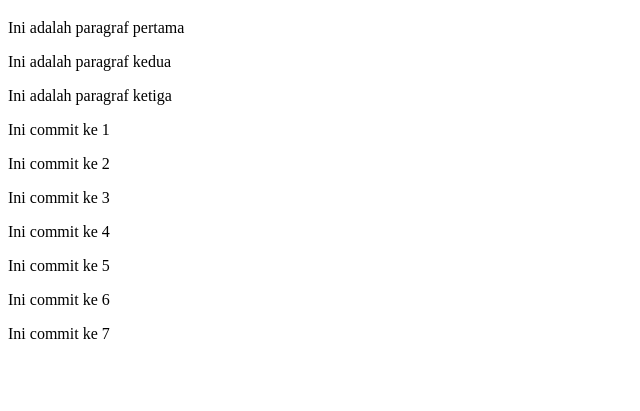
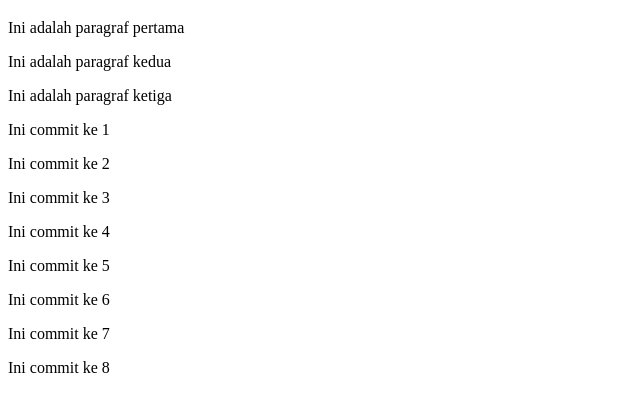
Before and after one commit to Wisander-Wibowo/praktek-06-github, a plain HTML site: page index.html in a window 1280 px wide. Shown: the part 61-472 px from the top of the page, without its empty margins (0-640 px from the left). Drawn offline with Linux system fonts and the light colour scheme.

Commit message:
menambahkan commit 8

```diff
--- a/index.html
+++ b/index.html
@@ -18,5 +18,7 @@
     <p>Ini commit ke 5</p>
     <p>Ini commit ke 6</p>
     <p>Ini commit ke 7</p>
+    <p>Ini commit ke 8</p>
+
 </body>
 </html>
```
